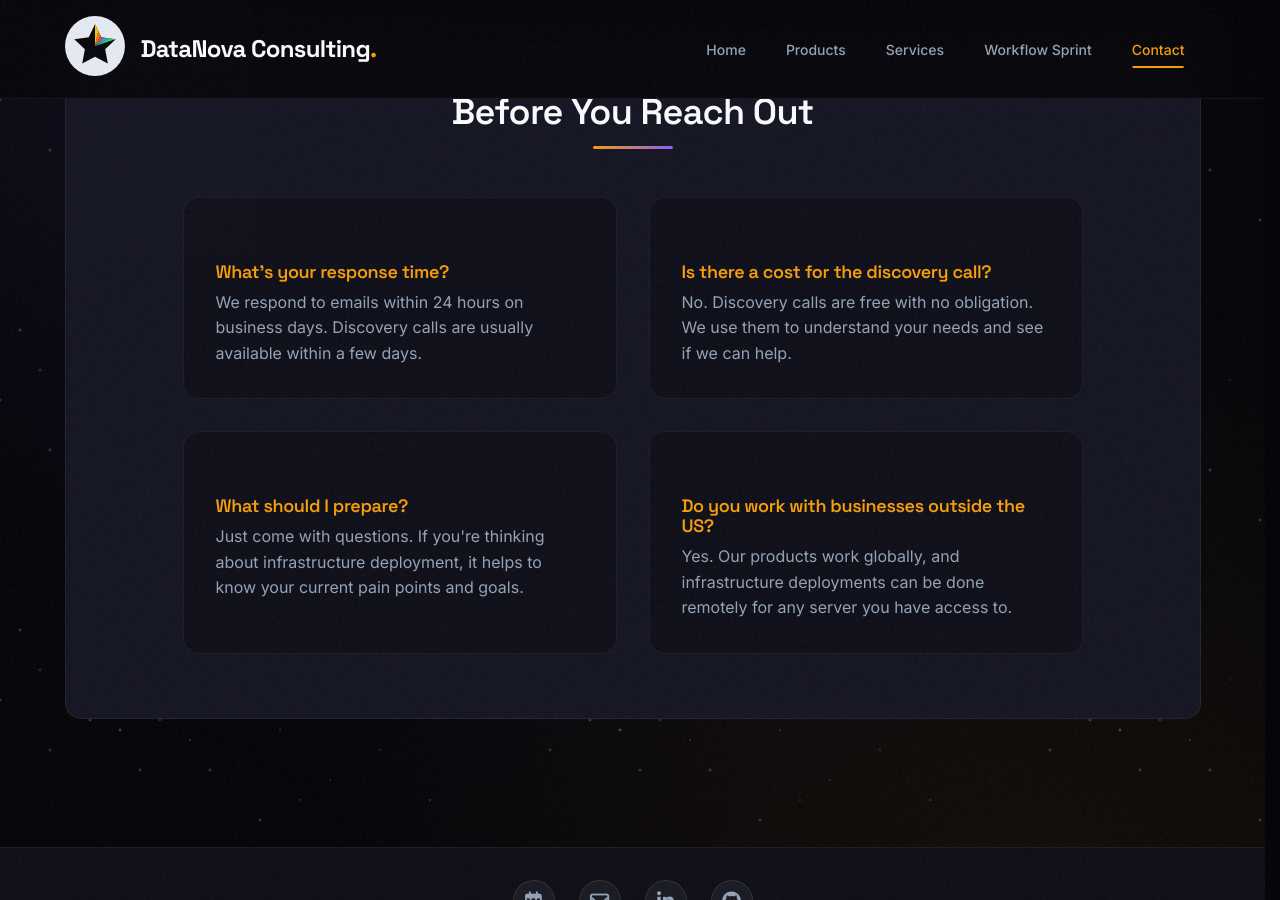
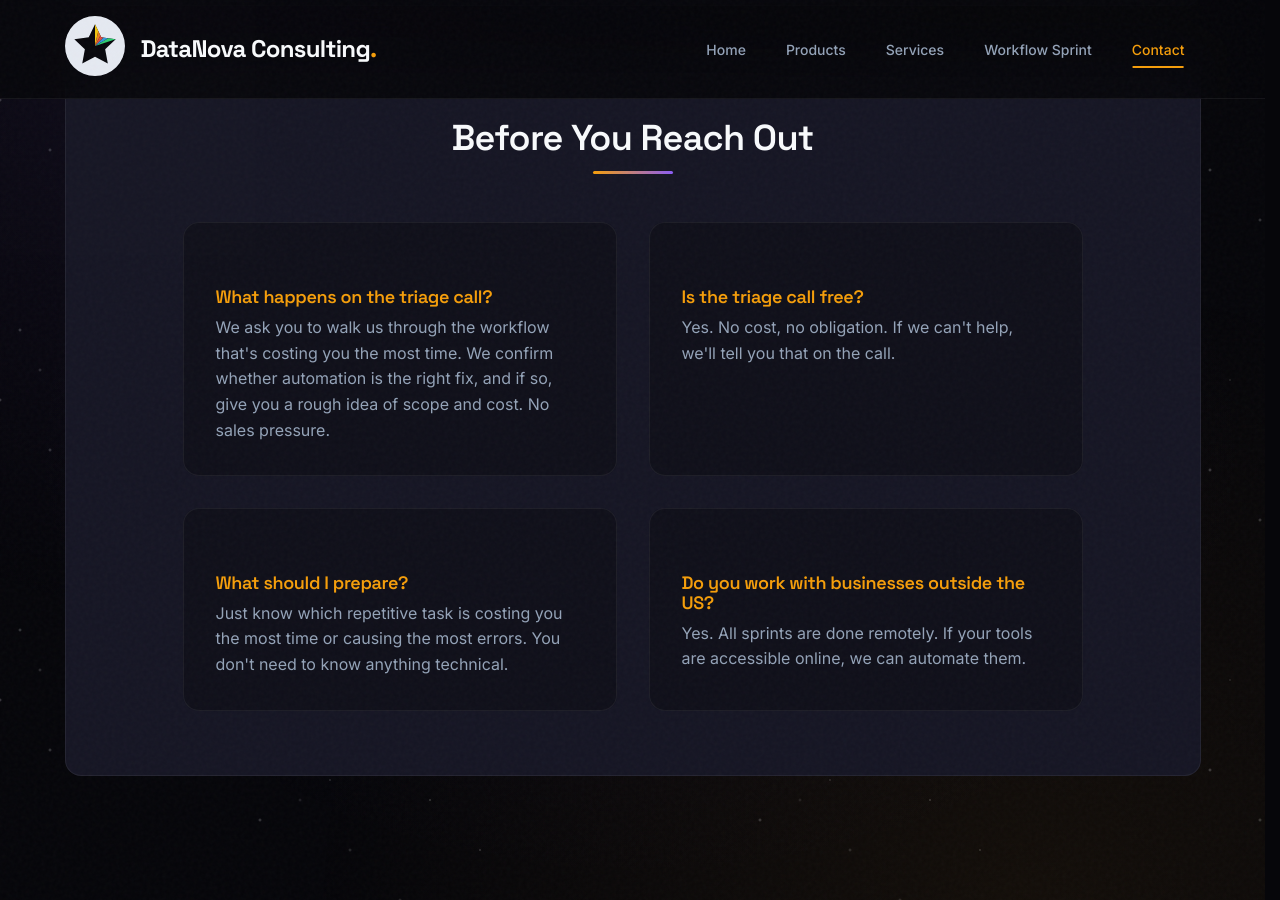
Before and after one commit to andrewtcrooks/andrewtcrooks.github.io, a Jekyll site: the page built from contact.html, in a window 1280 px wide and 900 px high, scrolled down 1594 px. Built offline with Jekyll 4.4.1, drawn with Linux system fonts in a browser that asks for light colours; some web fonts are replaced; some of the changed text lies outside the part shown.

Commit message:
fix(contact): align contact page with automation-first positioning
Replace old "software products / self-hosted infrastructure" language
with Sprint and triage-call framing throughout. Updates hero, card
descriptions, FAQ questions, and page meta to match current messaging.

```diff
--- a/contact.html
+++ b/contact.html
@@ -1,12 +1,13 @@
 ---
 layout: default
 title: Contact | DataNova Consulting
-description: Get in touch with DataNova Consulting. Book a discovery call, ask about our products, or discuss infrastructure deployment.
+description: Book a free 15-minute triage call to find out if we can automate your most painful workflow. Fixed-fee automation sprints for small businesses, agencies, and clinics.
+keywords: contact DataNova Consulting, book automation triage call, workflow automation consultation
 ---
 
 <section class="contact-hero">
     <h1>Let's Talk</h1>
-    <p>Whether you're interested in our software products or need help deploying self-hosted infrastructure, we're here to help.</p>
+    <p>Not sure if automation is the right fix? The triage call is exactly for that. 15 minutes, free, no commitment.</p>
 </section>
 
 <section class="contact-options">
@@ -16,9 +17,9 @@
                 <div class="contact-icon">
                     <i class="fas fa-calendar-alt"></i>
                 </div>
-                <h3>Book a Discovery Call</h3>
-                <p>The fastest way to get answers. We'll discuss your needs, answer questions, and figure out if we're a good fit.</p>
-                <a href="https://calendly.com/datanovaconsulting" target="_blank" class="cta cta-primary">Schedule Call</a>
+                <h3>Book a Triage Call</h3>
+                <p>15 minutes. Tell us which workflow is eating your time. We'll tell you whether automation can fix it and what it would cost.</p>
+                <a href="https://calendly.com/datanovaconsulting" target="_blank" class="cta cta-primary">Book Call</a>
             </div>
 
             <div class="contact-card">
@@ -26,7 +27,7 @@
                     <i class="fas fa-envelope"></i>
                 </div>
                 <h3>Send an Email</h3>
-                <p>Prefer to write? Send us your questions or project details and we'll get back to you within 24 hours.</p>
+                <p>Prefer to write? Send us a description of the workflow you want to fix and we'll get back to you within 24 hours.</p>
                 <a href="mailto:sales@datanovaconsulting.com" class="cta">Email Us</a>
             </div>
 
@@ -35,7 +36,7 @@
                     <i class="fab fa-linkedin"></i>
                 </div>
                 <h3>Connect on LinkedIn</h3>
-                <p>Follow along for updates on products, infrastructure tips, and behind-the-scenes content.</p>
+                <p>Follow along for automation tips, workflow examples, and updates on what we're building.</p>
                 <a href="https://www.linkedin.com/company/datanovaconsulting" target="_blank" class="cta cta-secondary">View Page</a>
             </div>
 
@@ -56,20 +57,20 @@
         <h2>Before You Reach Out</h2>
         <div class="contact-faq-grid">
             <div class="faq-item">
-                <h3>What's your response time?</h3>
-                <p>We respond to emails within 24 hours on business days. Discovery calls are usually available within a few days.</p>
+                <h3>What happens on the triage call?</h3>
+                <p>We ask you to walk us through the workflow that's costing you the most time. We confirm whether automation is the right fix, and if so, give you a rough idea of scope and cost. No sales pressure.</p>
             </div>
             <div class="faq-item">
-                <h3>Is there a cost for the discovery call?</h3>
-                <p>No. Discovery calls are free with no obligation. We use them to understand your needs and see if we can help.</p>
+                <h3>Is the triage call free?</h3>
+                <p>Yes. No cost, no obligation. If we can't help, we'll tell you that on the call.</p>
             </div>
             <div class="faq-item">
                 <h3>What should I prepare?</h3>
-                <p>Just come with questions. If you're thinking about infrastructure deployment, it helps to know your current pain points and goals.</p>
+                <p>Just know which repetitive task is costing you the most time or causing the most errors. You don't need to know anything technical.</p>
             </div>
             <div class="faq-item">
                 <h3>Do you work with businesses outside the US?</h3>
-                <p>Yes. Our products work globally, and infrastructure deployments can be done remotely for any server you have access to.</p>
+                <p>Yes. All sprints are done remotely. If your tools are accessible online, we can automate them.</p>
             </div>
         </div>
     </div>
```
